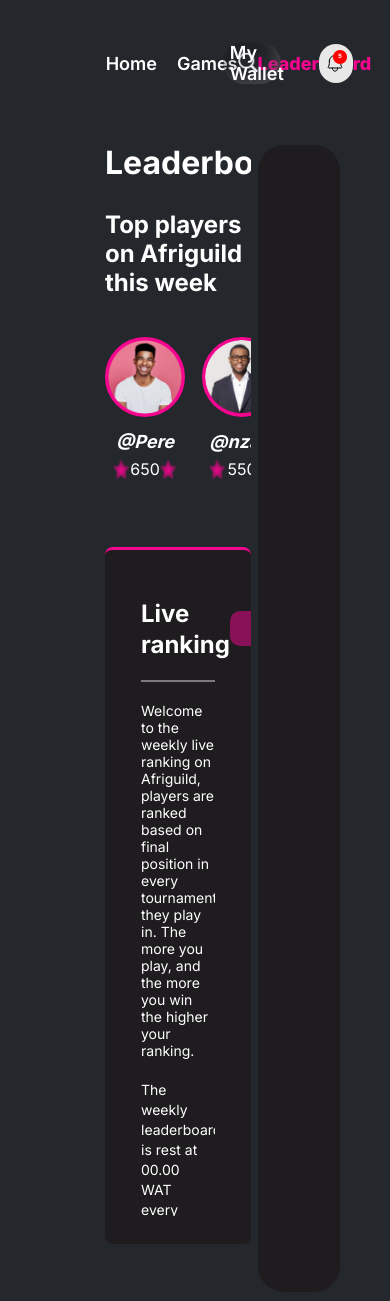
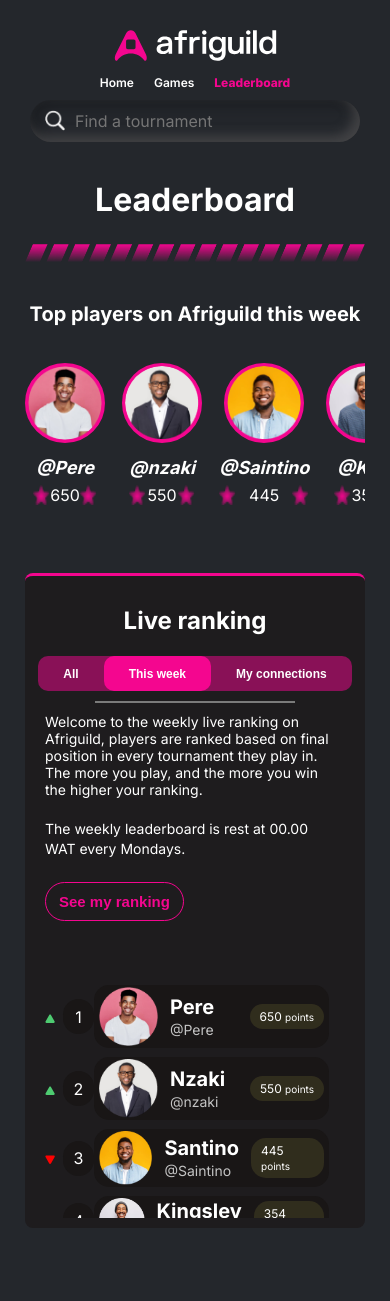
Before and after one commit to NzakiCodes/afriguild, a Next.js app: page / in a window 390 px wide. Built offline with nearby package versions, Linux system fonts and the light colour scheme.

Commit message:
Added Responsive mode

```diff
--- a/styles/globals.css
+++ b/styles/globals.css
@@ -401,3 +401,92 @@
   background: var(--primary);
   transition: all 0.3s;
 }
+
+
+@media only screen and (max-width: 768px) {
+  .leaderboard, .leaderboard-blank{
+    width: 100%;
+
+  }
+  .leaderboard-container {
+    flex-direction: column;
+    padding-left: 5px;
+    margin: 25px;
+  }
+  .live-ranking-heading{
+    flex-direction: column;
+    padding-bottom: 10px;
+    max-width: 200px;
+    width: 200px;
+    margin: 0 auto;
+  }
+  .navbar{
+    flex-direction: column;
+    padding: 30px;
+  }
+  .home-links-search-section {
+    width: 100%;
+    gap: 10px;
+    flex-direction: column;
+  }
+  .my-area{
+    display: none;
+  }
+  .logo {
+    width: 50%;
+  }
+  .nav-links{
+    justify-content: center;
+    align-items: center;
+  }
+  .nav-link{
+    font-size: 12px;
+  }
+  .search-container{
+    width: 100%;
+  }
+  .search-container input{
+
+  }
+  .leaderboard .heading{
+    flex-direction: column;
+    max-height: none;
+    gap: 5px;
+    margin-bottom: 40px;
+  }
+  .leaderboard .heading h1{
+    /* font-size: 16px; */
+  }
+  .top-players-container h2{
+    font-size: 1.25em;
+    text-align: center;
+  }
+  .live-ranking-container{
+    padding: 10px 10px;
+  }
+  .live-ranking-list{
+    padding: 5px 10px;
+  }
+  .list-card{
+    margin: 0;
+    padding: 2px 5px;
+  }
+
+
+.list-card .points{
+    padding: 5px 10px;
+    font-size: 12px;
+  }
+  .list-card .points span{
+    font-size: 10px;
+  }
+  .live-ranking-list-container .description{
+
+  }
+  .live-ranking-list-container .description {
+    padding: 10px;
+  }
+  .leaderboard-container{
+    padding: 0;
+  }
+}
```
